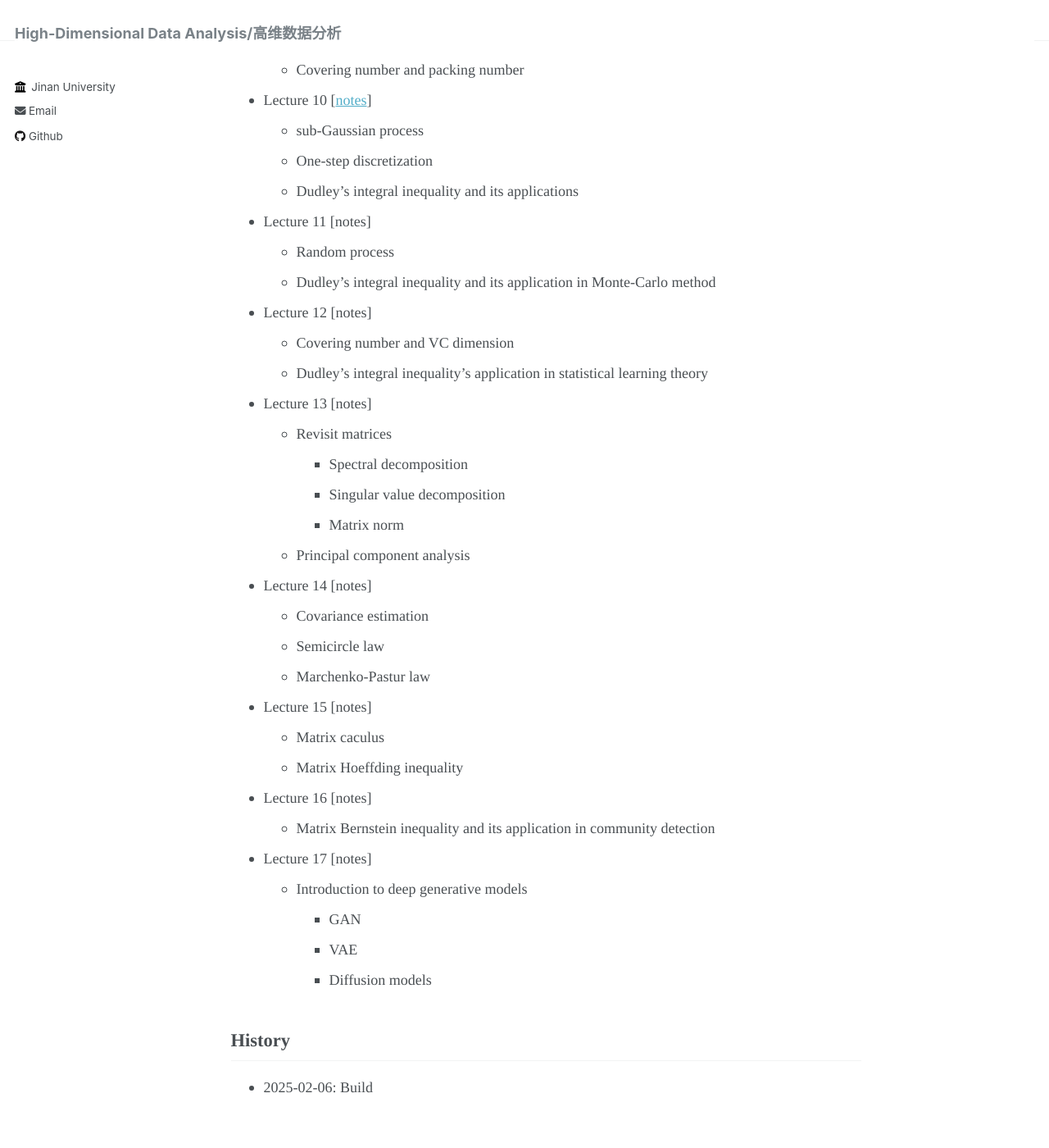
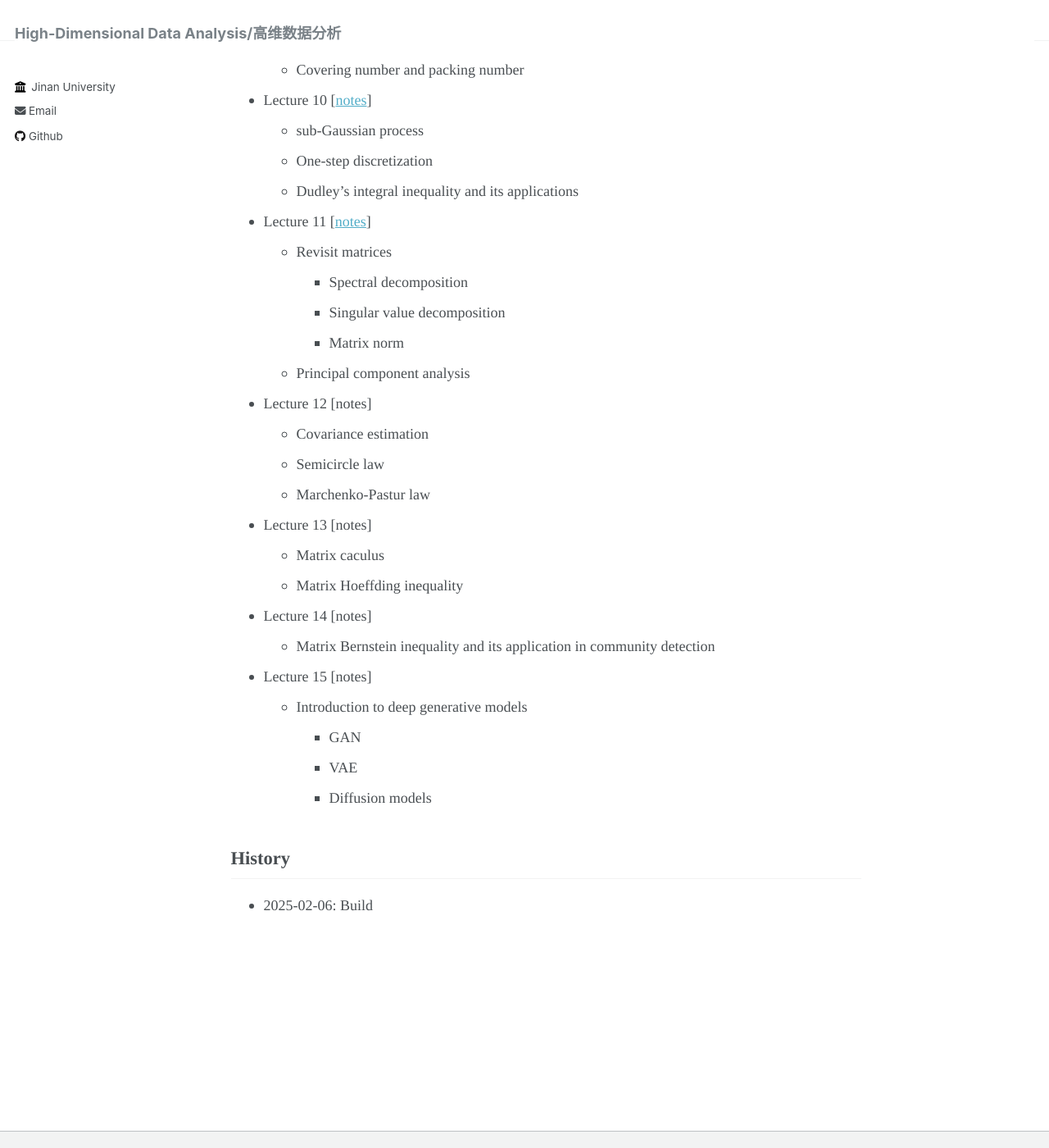
Before and after one commit to wangyuanhao/high_dim_stat, a Jekyll site: the page built from _pages/about.md, in a window 1280 px wide and 1400 px high, scrolled down 2277 px. Shown: the whole window at 82% size. Built offline with Jekyll 4.4.1, drawn with Linux system fonts in a browser that asks for light colours.

Commit message:
update lecture 11

```diff
--- a/_pages/about.md
+++ b/_pages/about.md
@@ -70,28 +70,22 @@ redirect_from:
   * <span style="font-family: 'Times', sans-serif;">sub-Gaussian process</span>
   * <span style="font-family: 'Times', sans-serif;">One-step discretization</span>
   * <span style="font-family: 'Times', sans-serif;">Dudley's integral inequality and its applications</span>
-* <span style="font-family: 'Times', sans-serif;">Lecture 11 [notes] </span>
-  * <span style="font-family: 'Times', sans-serif;">Random process</span>
-  * <span style="font-family: 'Times', sans-serif;">Dudley's integral inequality and its application in Monte-Carlo method</span>
-* <span style="font-family: 'Times', sans-serif;">Lecture 12 [notes] </span>
-  * <span style="font-family: 'Times', sans-serif;">Covering number and VC dimension</span>
-  * <span style="font-family: 'Times', sans-serif;">Dudley's integral inequality's application in statistical learning theory</span>
-* <span style="font-family: 'Times', sans-serif;">Lecture 13 [notes] </span>
+* <span style="font-family: 'Times', sans-serif;">Lecture 11  [[notes](../notes/lecture11.pdf)] </span>
   * <span style="font-family: 'Times', sans-serif;">Revisit matrices</span>
     * <span style="font-family: 'Times', sans-serif;">Spectral decomposition</span>
     * <span style="font-family: 'Times', sans-serif;">Singular value decomposition</span>
     * <span style="font-family: 'Times', sans-serif;">Matrix norm</span>
   * <span style="font-family: 'Times', sans-serif;">Principal component analysis</span>
-* <span style="font-family: 'Times', sans-serif;">Lecture 14 [notes] </span>
+* <span style="font-family: 'Times', sans-serif;">Lecture 12 [notes] </span>
   * <span style="font-family: 'Times', sans-serif;">Covariance estimation</span>
   * <span style="font-family: 'Times', sans-serif;">Semicircle law</span>
   * <span style="font-family: 'Times', sans-serif;">Marchenko-Pastur law</span>
-* <span style="font-family: 'Times', sans-serif;">Lecture 15 [notes] </span>
+* <span style="font-family: 'Times', sans-serif;">Lecture 13 [notes] </span>
   * <span style="font-family: 'Times', sans-serif;">Matrix caculus</span>
   * <span style="font-family: 'Times', sans-serif;">Matrix Hoeffding inequality</span>
-* <span style="font-family: 'Times', sans-serif;">Lecture 16 [notes] </span>
+* <span style="font-family: 'Times', sans-serif;">Lecture 14 [notes] </span>
   * <span style="font-family: 'Times', sans-serif;">Matrix Bernstein inequality and its application in community detection</span>
-* <span style="font-family: 'Times', sans-serif;">Lecture 17 [notes] </span>
+* <span style="font-family: 'Times', sans-serif;">Lecture 15 [notes] </span>
   * <span style="font-family: 'Times', sans-serif;">Introduction to deep generative models</span>
     * <span style="font-family: 'Times', sans-serif;">GAN</span>
     * <span style="font-family: 'Times', sans-serif;">VAE</span>
```
Also changed, not shown: 2 other files.
